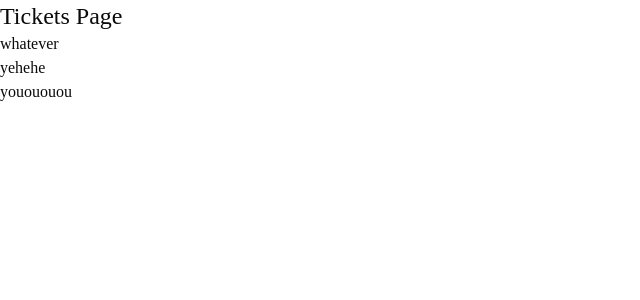
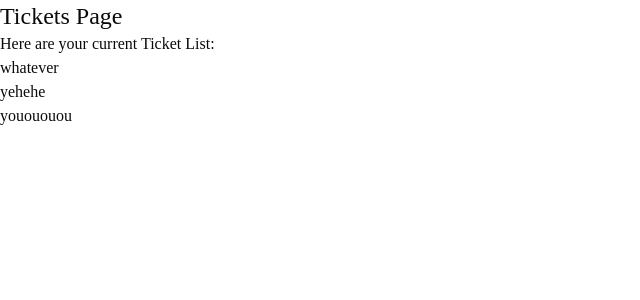
Before and after one commit to tzehe/road-to-next-app, a Next.js app: page /tickets in a window 1280 px wide. Shown: the top 300 px of the page, without its empty margins (0-640 px from the left). Built offline with nearby package versions, Linux system fonts and the light colour scheme.

Commit message:
Add suspense

```diff
--- a/src/app/page.tsx
+++ b/src/app/page.tsx
@@ -5,7 +5,7 @@ const HomePage = () => {
     return (
         <div>
             <h2 className='text-lg'>Home Page</h2>
-            <Link href={'/tickets/' as Route}></Link>
+            <Link href={'/tickets/' as Route}>Tickets</Link>
         </div>
     )
 
--- a/src/app/tickets/page.tsx
+++ b/src/app/tickets/page.tsx
@@ -1,19 +1,20 @@
-import type {Route} from "next";
-import Link from "next/link";
-import {initialTickets} from "@/data";
-import {ticketPath} from "@/paths";
+import {Suspense} from "react";
+import Spinner from "@/components/Spinner";
+import TicketList from "@/features/ticket/TicketList";
 
-const TicketsPage = () => (
-    <div>
-        <h2 className="text-2xl">Tickets Page</h2>
-        {initialTickets.map((ticket) => (
-            <div key={ticket.id}>
-                <Link href={ticketPath(ticket.id) as Route}>{ticket.title}</Link>
-            </div>)
-        )}
+const TicketsPage = () => {
+    return (
+        <>
+            <h2 className="text-2xl">Tickets Page</h2>
+            <div>Here are your current Ticket List:</div>
+            <Suspense fallback={<Spinner />}>
+                <TicketList/>
+            </Suspense>
+        </>
+
+    )
+
+}
 
 
-    </div>
-)
-
 export default TicketsPage
--- /dev/null
+++ b/src/components/Spinner.tsx
@@ -0,0 +1,9 @@
+import {LucideLoaderCircle} from "lucide-react";
+
+const Spinner = () => {
+    return (
+        <LucideLoaderCircle className={'h-16 w-16 animate-spin'}/>
+    );
+};
+
+export default Spinner;
--- /dev/null
+++ b/src/features/ticket/TicketItem.tsx
@@ -0,0 +1,15 @@
+import {Route} from "next";
+import Link from "next/link";
+import {Ticket} from "@/features/ticket/types";
+import {ticketPath} from "@/paths";
+
+const TicketItem = ({id, title}: Ticket) => {
+    console.log("Where Am I rendered?")
+    return (
+        <li key={id}>
+            <Link href={ticketPath(id) as Route}>{title}</Link>
+        </li>
+    )
+}
+
+export default TicketItem
--- /dev/null
+++ b/src/features/ticket/TicketList.tsx
@@ -0,0 +1,14 @@
+import {getTickets} from "@/features/ticket/queries";
+import TicketItem from "@/features/ticket/TicketItem";
+
+const TicketList = async () => {
+    const tickets = await getTickets();
+    return (
+        <ul>
+            {tickets?.map((ticket) => (<TicketItem key={ticket.id} {...ticket} />)
+            )}
+        </ul>
+    );
+}
+
+export default TicketList;
--- /dev/null
+++ b/src/features/ticket/queries.ts
@@ -0,0 +1,8 @@
+import {initialTickets} from "@/data";
+import {Ticket} from "@/features/ticket/types";
+
+export const getTickets = async (): Promise<Ticket[]> => {
+    // delay for 2s
+    await new Promise(resolve => setTimeout(resolve, 2000));
+    return new Promise(resolve => resolve(initialTickets))
+}
--- /dev/null
+++ b/src/features/ticket/types.ts
@@ -0,0 +1,6 @@
+export interface Ticket {
+    id: string,
+    title: string,
+    content: string,
+    status: 'DONE' | 'IN_PROGRESS' | 'BLOCKED' | 'OPEN'
+}
```
Also changed, not shown: src/components/ui/button.tsx (renamed from components/ui/button.tsx).
